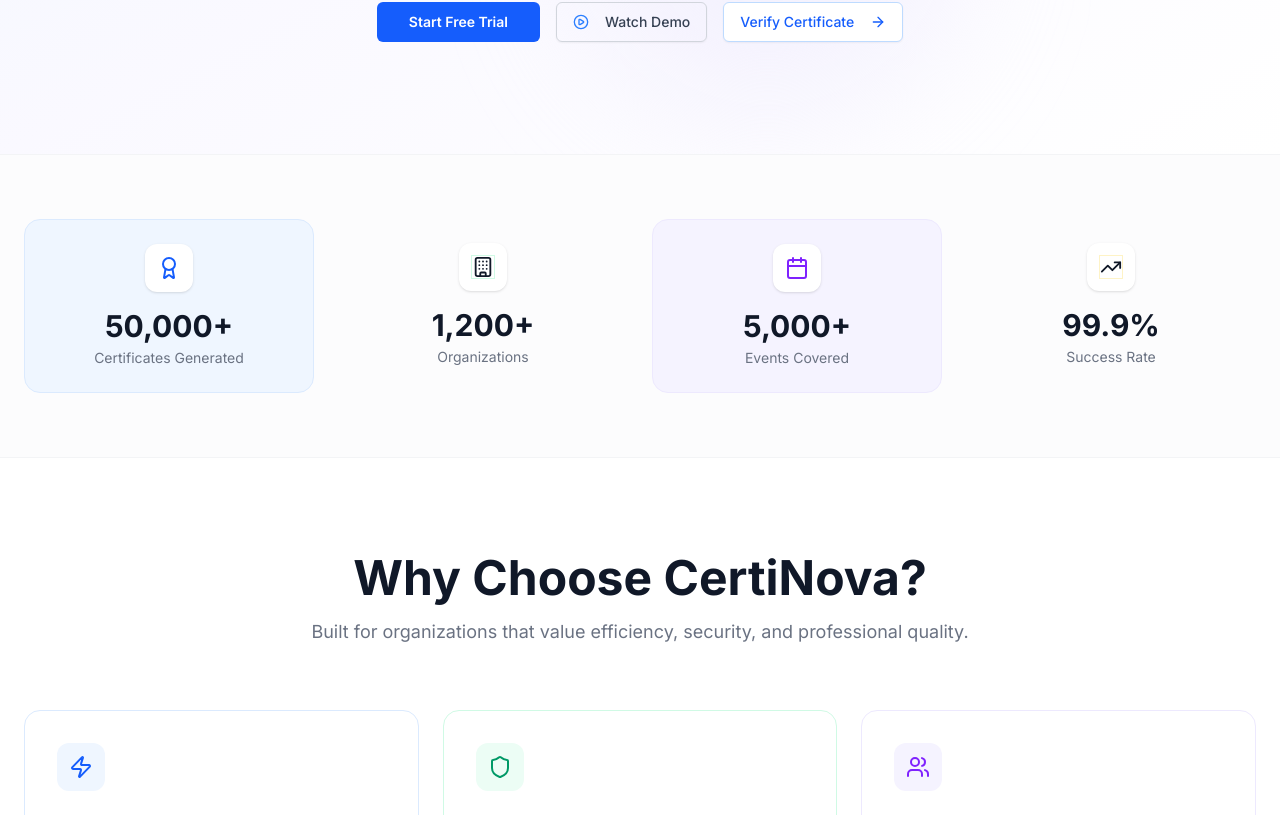
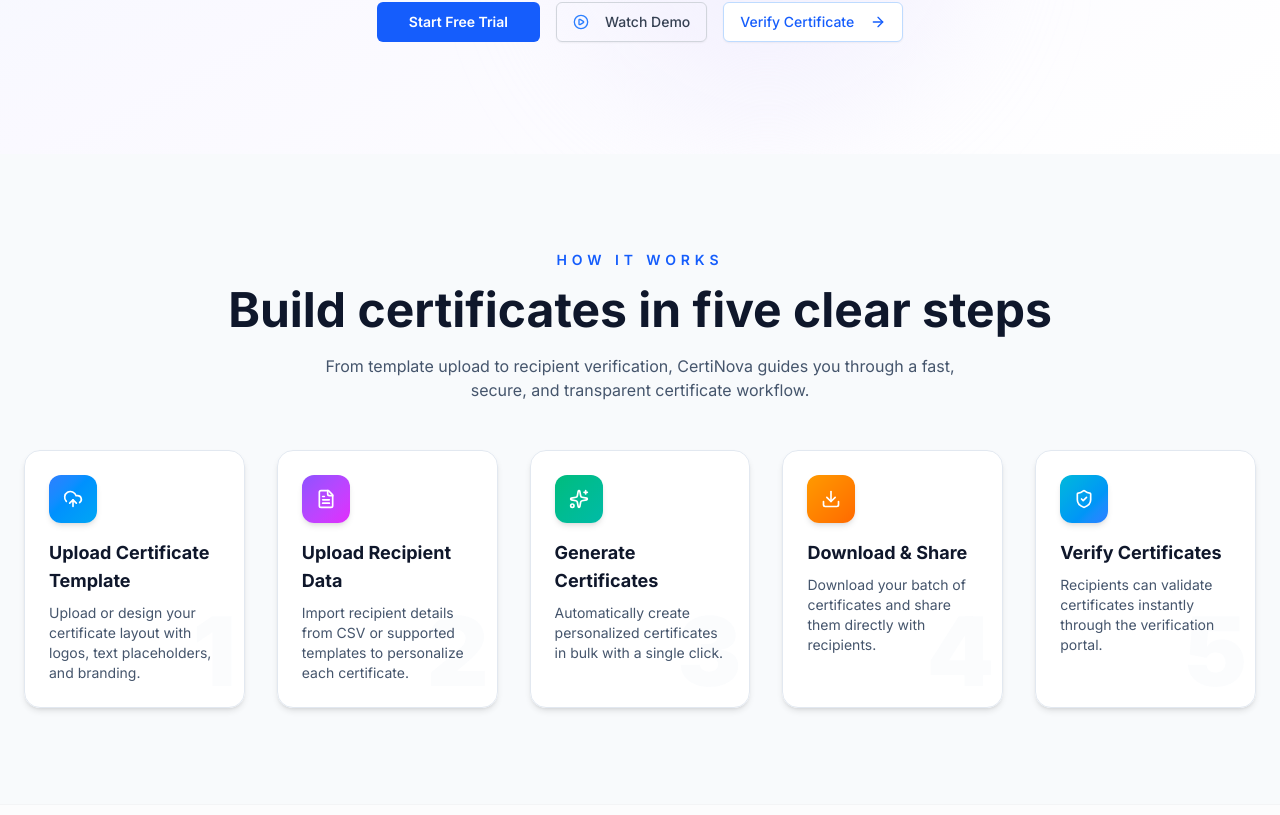
Before and after one commit to 12fahed/CertiNova, a Next.js app in the folder certinova-frontend/: page / in a window 1280 px wide. Shown: the part 605-1420 px from the top of the page. Built offline with nearby package versions, Linux system fonts and the light colour scheme; no server answers.

Commit message:
add: how does the platfom work section (#111)
* Add How It Works section to homepage

* revamp: enchance ui of step-cards

---------

Co-authored-by: 12fahed <fahedkhan12092004@gmail.com>

```diff
--- a/certinova-frontend/src/app/(about)/page.tsx
+++ b/certinova-frontend/src/app/(about)/page.tsx
@@ -19,7 +19,12 @@
   Building,
   TrendingUp,
   Shield,
+  ShieldCheck,
   Clock,
+  UploadCloud,
+  FileText,
+  Sparkles,
+  Download,
   PlayCircle,
   Lock,
   ArrowRight,
@@ -66,7 +71,8 @@
       label: 'Organizations',
       value: '1,200+',
       icon: Building,
-      color: 'text-emerald-600", bg: "bg-emerald-50 border border-emerald-100',
+      color: 'text-emerald-600',
+      bg: 'bg-emerald-50 border border-emerald-100',
     },
     {
       label: 'Events Covered',
@@ -79,7 +85,8 @@
       label: 'Success Rate',
       value: '99.9%',
       icon: TrendingUp,
-      color: 'text-amber-600", bg: "bg-amber-50 border border-amber-100',
+      color: 'text-amber-600',
+      bg: 'bg-amber-50 border border-amber-100',
     },
   ];
 
@@ -164,6 +171,42 @@
       bgColor: 'bg-cyan-50',
       border: 'border-cyan-100',
       glow: 'group-hover:shadow-cyan-100',
+    },
+  ];
+
+  const howItWorksSteps = [
+    {
+      title: 'Upload Certificate Template',
+      description:
+        'Upload or design your certificate layout with logos, text placeholders, and branding.',
+      icon: UploadCloud,
+      accent: 'from-blue-500 to-sky-500',
+    },
+    {
+      title: 'Upload Recipient Data',
+      description:
+        'Import recipient details from CSV or supported templates to personalize each certificate.',
+      icon: FileText,
+      accent: 'from-violet-500 to-fuchsia-500',
+    },
+    {
+      title: 'Generate Certificates',
+      description: 'Automatically create personalized certificates in bulk with a single click.',
+      icon: Sparkles,
+      accent: 'from-emerald-500 to-teal-500',
+    },
+    {
+      title: 'Download & Share',
+      description: 'Download your batch of certificates and share them directly with recipients.',
+      icon: Download,
+      accent: 'from-amber-500 to-orange-500',
+    },
+    {
+      title: 'Verify Certificates',
+      description:
+        'Recipients can validate certificates instantly through the verification portal.',
+      icon: ShieldCheck,
+      accent: 'from-cyan-500 to-blue-500',
     },
   ];
 
@@ -261,6 +304,85 @@
                 </Button>
               </div>
             </motion.div>
+          </div>
+        </section>
+
+        {/* How It Works Section */}
+        <section className="py-24 bg-slate-50 dark:bg-slate-950/90">
+          <div className="container mx-auto px-6">
+            <motion.div
+              initial={{ opacity: 0, y: 20 }}
+              animate={{ opacity: 1, y: 0 }}
+              className="text-center mb-12"
+            >
+              <p className="text-sm font-semibold uppercase tracking-[0.35em] text-blue-600">
+                How It Works
+              </p>
+              <h2 className="mt-4 text-4xl md:text-5xl font-bold text-slate-900 dark:text-slate-50">
+                Build certificates in five clear steps
+              </h2>
+              <p className="mx-auto mt-5 max-w-2xl text-base text-slate-600 dark:text-slate-300">
+                From template upload to recipient verification, CertiNova guides you through a fast,
+                secure, and transparent certificate workflow.
+              </p>
+            </motion.div>
+
+            <div className="grid gap-8 md:grid-cols-2 lg:grid-cols-5">
+              {howItWorksSteps.map((step, index) => (
+                <motion.div
+                  key={step.title}
+                  initial={{ opacity: 0, rotateX: -15 }}
+                  whileInView={{ opacity: 1, rotateX: 0 }}
+                  viewport={{ once: true }}
+                  transition={{ delay: index * 0.08 }}
+                  whileHover={{ rotateY: -5, scale: 1.02 }}
+                  style={{ transformStyle: 'preserve-3d' }}
+                  className="group perspective-1000"
+                >
+                  <div className="relative h-full overflow-hidden rounded-2xl border border-slate-200 bg-white/90 p-6 shadow-md transition-all duration-500 hover:shadow-2xl dark:border-slate-800/80 dark:bg-slate-900/90">
+                    <div className="absolute inset-0 bg-gradient-to-br from-white/40 to-transparent opacity-0 transition-opacity duration-500 group-hover:opacity-100 dark:from-white/5" />
+
+                    <div className="absolute bottom-2 right-2 text-8xl font-black text-slate-100 opacity-30 transition-all duration-500 group-hover:scale-110 group-hover:opacity-50 dark:text-slate-800">
+                      {index + 1}
+                    </div>
+
+                    <div className="relative mb-4">
+                      <div
+                        className={`absolute inset-0 rounded-xl bg-gradient-to-br ${step.accent} blur-xl opacity-0 transition-opacity duration-500 group-hover:opacity-40`}
+                      />
+                      <div
+                        className={`relative flex h-12 w-12 items-center justify-center rounded-xl bg-gradient-to-br ${step.accent} text-white shadow-md`}
+                      >
+                        <step.icon className="h-5 w-5" />
+                      </div>
+                    </div>
+
+                    <h3 className="relative mb-2 text-lg font-bold text-slate-900 dark:text-white">
+                      {step.title}
+                    </h3>
+                    <p className="relative text-sm text-slate-600 dark:text-slate-400">
+                      {step.description}
+                    </p>
+
+                    <div className="absolute bottom-4 right-4 translate-x-2 opacity-0 transition-all duration-300 group-hover:translate-x-0 group-hover:opacity-100">
+                      <svg
+                        className="h-5 w-5 text-slate-400"
+                        fill="none"
+                        stroke="currentColor"
+                        viewBox="0 0 24 24"
+                      >
+                        <path
+                          strokeLinecap="round"
+                          strokeLinejoin="round"
+                          strokeWidth={2}
+                          d="M9 5l7 7-7 7"
+                        />
+                      </svg>
+                    </div>
+                  </div>
+                </motion.div>
+              ))}
+            </div>
           </div>
         </section>
 
```
